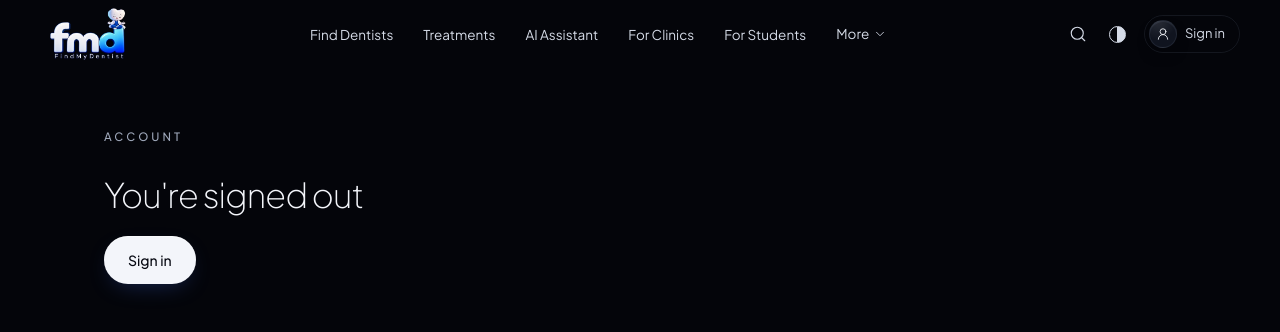
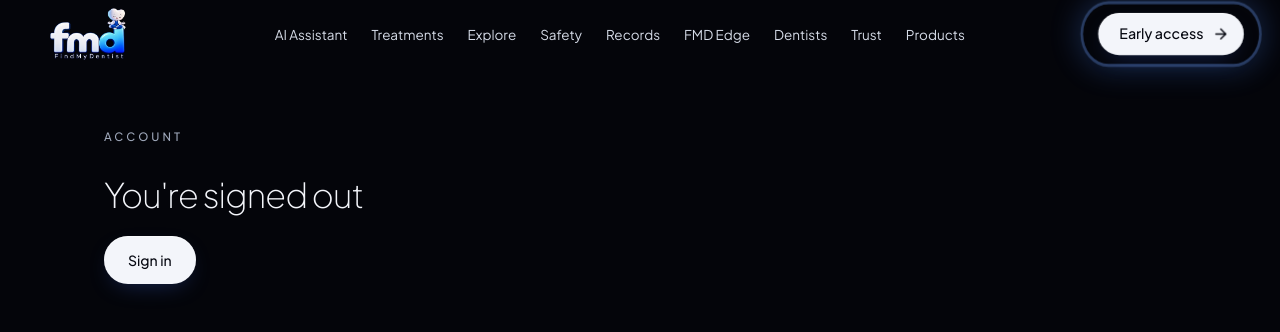
Before and after one commit to Garv1105/FindMyDentist-fmd-ai-, a Next.js app in the folder web/: page /account in a window 1280 px wide. Shown: the top 332 px of the page. Built offline with nearby package versions, Linux system fonts and the light colour scheme.

Commit message:
some fixes

```diff
--- a/web/src/app/globals.css
+++ b/web/src/app/globals.css
@@ -1173,3 +1173,42 @@ html.theme-anim *::after {
 @media (prefers-reduced-motion: reduce) {
   .mascot-float { animation: none; }
 }
+
+/* the navbar's "Early access" call to action: every 3s a quick double beat (scale up and back) with a blue ring that
+   flashes outwards, so it reads as "press me"; the arrow pushes forward on each beat. Still on hover, and for anyone
+   who prefers reduced motion */
+@keyframes cta-beat {
+  0%, 62%, 100% { transform: scale(1); }
+  70% { transform: scale(1.09); }
+  76% { transform: scale(0.98); }
+  84% { transform: scale(1.06); }
+  92% { transform: scale(1); }
+}
+@keyframes cta-ring {
+  0%, 62% { opacity: 0; transform: scale(1); }
+  70% { opacity: 1; transform: scale(1); }
+  100% { opacity: 0; transform: scale(1.35, 1.7); }
+}
+@keyframes cta-arrow {
+  0%, 62%, 100% { transform: translateX(0); }
+  72%, 86% { transform: translateX(4px); }
+  79% { transform: translateX(0); }
+}
+/* the ring is its own layer behind the button, so the button keeps its own shadow */
+.cta-pulse { position: relative; isolation: isolate; animation: cta-beat 3s ease-in-out infinite; }
+.cta-pulse::before {
+  content: "";
+  position: absolute;
+  inset: 0;
+  z-index: -1;
+  border-radius: inherit;
+  box-shadow: 0 0 0 2px rgb(110 160 255 / 0.85), 0 0 22px 4px rgb(80 140 255 / 0.6);
+  opacity: 0;
+  pointer-events: none;
+  animation: cta-ring 3s ease-out infinite;
+}
+.cta-pulse .cta-arrow { animation: cta-arrow 3s ease-in-out infinite; }
+.cta-pulse:hover, .cta-pulse:hover::before, .cta-pulse:hover .cta-arrow { animation-play-state: paused; }
+@media (prefers-reduced-motion: reduce) {
+  .cta-pulse, .cta-pulse::before, .cta-pulse .cta-arrow { animation: none; }
+}
--- a/web/src/components/nav/Navbar.tsx
+++ b/web/src/components/nav/Navbar.tsx
@@ -1,28 +1,9 @@
 "use client";
 
-import { AnimatePresence, motion } from "motion/react";
-import { ChevronDown, Menu, Search, UserRound, X } from "lucide-react";
 import { useEffect, useState } from "react";
+import { ArrowRight, Menu, X } from "lucide-react";
 import Image from "next/image";
 import Link from "next/link";
-import { useMe } from "@/lib/me";
-import ThemeSwitcher from "./ThemeSwitcher";
-
-const LINKS = [
-  { label: "Find Dentists", href: "/#dentists" },
-  { label: "Treatments", href: "/#treatments" },
-  { label: "AI Assistant", href: "/#assistant" },
-  { label: "For Clinics", href: "/clinic" },
-  { label: "For Students", href: "/#students" },
-];
-const MORE = [
-  { label: "Explore", href: "/explore" },
-  { label: "My Appointments", href: "/appointments" },
-  { label: "Dental Records", href: "/records" },
-  { label: "FMD Edge", href: "/#concierge" },
-  { label: "Jobs", href: "/jobs" },
-  { label: "Help", href: "/help" },
-];
 
 /** The brand mark: public/logo.png (fmd + the meditating mascot + FindMyDentist), trimmed to public/img/logo-fmd.webp */
 export function Logo() {
@@ -33,12 +14,24 @@ export function Logo() {
   );
 }
 
+// the homepage's sections, in the order they appear on the page
+const LINKS = [
+  { label: "AI Assistant", href: "/#assistant" },
+  { label: "Treatments", href: "/#treatments" },
+  { label: "Explore", href: "/#explore" },
+  { label: "Safety", href: "/#safety" },
+  { label: "Records", href: "/#records" },
+  { label: "FMD Edge", href: "/#concierge" },
+  { label: "Dentists", href: "/#dentists" },
+  { label: "Trust", href: "/#trust" },
+  { label: "Products", href: "/#products" },
+];
+
+/** The site bar: the logo, the homepage's sections in page order, and the early-access waitlist. Below xl the sections
+ *  fold into a menu. */
 export default function Navbar() {
   const [scrolled, setScrolled] = useState(false);
-  const [mobile, setMobile] = useState(false);
-  const [more, setMore] = useState(false);
-  const me = useMe();
-  const account = me ? { href: "/account", label: me.name.split(" ")[0] } : { href: "/signin", label: "Sign in" };
+  const [open, setOpen] = useState(false);
 
   useEffect(() => {
     const on = () => setScrolled(window.scrollY > 24);
@@ -51,120 +44,52 @@ export default function Navbar() {
     <header className="fixed inset-x-0 top-0 z-40">
       <div
         className={`border-b transition-all duration-700 ${
-          scrolled
+          scrolled || open
             ? "border-line bg-[color-mix(in_srgb,var(--background)_72%,transparent)] backdrop-blur-xl"
             : "border-transparent"
         }`}
       >
-        <nav className="mx-auto flex h-[68px] max-w-[1320px] items-center gap-6 px-4 sm:px-6 lg:px-10">
+        <nav className="mx-auto flex h-[68px] max-w-[1320px] items-center justify-between gap-4 px-4 sm:px-6 lg:px-10">
           <Logo />
-
-          <ul className="mx-auto hidden items-center gap-0.5 xl:flex">
+          <ul className="hidden items-center xl:flex">
             {LINKS.map((l) => (
-              <li key={l.label}>
-                <a href={l.href} className="whitespace-nowrap rounded-full px-3.5 py-2 text-[13.5px] text-ink-2 transition-colors hover:text-ink">
+              <li key={l.href}>
+                <a href={l.href} className="whitespace-nowrap rounded-full px-3 py-2 text-[13.5px] text-ink-2 transition-colors hover:text-ink">
                   {l.label}
                 </a>
               </li>
             ))}
-            <li className="relative" onMouseLeave={() => setMore(false)}>
-              <button
-                onClick={() => setMore((m) => !m)}
-                onMouseEnter={() => setMore(true)}
-                aria-expanded={more}
-                className="flex items-center gap-1 rounded-full px-3.5 py-2 text-[13.5px] text-ink-2 transition-colors hover:text-ink"
-              >
-                More <ChevronDown className={`size-3.5 transition-transform duration-300 ${more ? "rotate-180" : ""}`} strokeWidth={1.5} />
-              </button>
-              <AnimatePresence>
-                {more && (
-                  <motion.ul
-                    initial={{ opacity: 0, y: -4 }}
-                    animate={{ opacity: 1, y: 0 }}
-                    exit={{ opacity: 0, y: -4 }}
-                    transition={{ duration: 0.25 }}
-                    className="glass absolute left-1/2 top-11 w-48 -translate-x-1/2 rounded-2xl p-1.5"
-                    style={{ backgroundColor: "var(--surface)" }}
-                  >
-                    {MORE.map((m) => (
-                      <li key={m.label}>
-                        <a href={m.href} className="block rounded-xl px-3 py-2 text-[13px] text-ink-2 hover:bg-[var(--accent-soft)] hover:text-ink">
-                          {m.label}
-                        </a>
-                      </li>
-                    ))}
-                  </motion.ul>
-                )}
-              </AnimatePresence>
-            </li>
           </ul>
-
-          <div className="ml-auto flex shrink-0 items-center gap-1 xl:ml-0">
-            <Link href="/#dentists" aria-label="Find dentists" className="hidden size-9 place-items-center rounded-full text-ink-2 transition-colors hover:text-ink sm:grid">
-              <Search className="size-[18px]" strokeWidth={1.5} />
-            </Link>
-            <ThemeSwitcher />
+          <div className="flex items-center gap-2">
             <Link
-              href={account.href}
-              aria-label={me ? "Your account" : "Sign in"}
-              className="ml-1 hidden items-center gap-2 whitespace-nowrap rounded-full border border-line py-1 pl-1 pr-3.5 text-[13px] text-ink-2 transition-colors hover:border-line-strong hover:text-ink sm:flex"
+              href="/#coming-soon"
+              onClick={() => setOpen(false)}
+              className="btn-primary cta-pulse h-10 gap-1.5 whitespace-nowrap pl-5 pr-4 text-[13.5px]"
             >
-              <span className="icon-tile size-7 !rounded-full">
-                <UserRound className="size-3.5" strokeWidth={1.5} />
-              </span>
-              {account.label}
+              Early access <ArrowRight className="cta-arrow size-4" strokeWidth={2} />
             </Link>
             <button
-              aria-label="Open menu"
-              onClick={() => setMobile(true)}
-              className="grid size-9 place-items-center rounded-full text-ink-2 xl:hidden"
+              aria-label={open ? "Close menu" : "Open menu"}
+              aria-expanded={open}
+              onClick={() => setOpen((o) => !o)}
+              className="grid size-10 place-items-center rounded-full text-ink-2 hover:text-ink xl:hidden"
             >
-              <Menu className="size-5" strokeWidth={1.5} />
+              {open ? <X className="size-5" strokeWidth={1.5} /> : <Menu className="size-5" strokeWidth={1.5} />}
             </button>
           </div>
         </nav>
+        {open && (
+          <ul className="mx-auto max-w-[1320px] px-4 pb-4 sm:px-6 xl:hidden">
+            {LINKS.map((l) => (
+              <li key={l.href}>
+                <a href={l.href} onClick={() => setOpen(false)} className="block border-b border-line py-3 text-[17px] text-ink">
+                  {l.label}
+                </a>
+              </li>
+            ))}
+          </ul>
+        )}
       </div>
-
-      <AnimatePresence>
-        {mobile && (
-          <motion.div
-            initial={{ opacity: 0 }}
-            animate={{ opacity: 1 }}
-            exit={{ opacity: 0 }}
-            className="fixed inset-0 z-50 bg-[color-mix(in_srgb,var(--background)_88%,transparent)] backdrop-blur-2xl xl:hidden"
-          >
-            <div className="flex h-[68px] items-center justify-between px-4 sm:px-6">
-              <Logo />
-              <button aria-label="Close menu" onClick={() => setMobile(false)} className="grid size-9 place-items-center text-ink-2">
-                <X className="size-5" strokeWidth={1.5} />
-              </button>
-            </div>
-            <ul className="px-6 pt-6">
-              {[...LINKS, ...MORE].map((l, i) => (
-                <motion.li
-                  key={l.label}
-                  initial={{ opacity: 0, y: 8 }}
-                  animate={{ opacity: 1, y: 0 }}
-                  transition={{ delay: 0.04 * i, duration: 0.5, ease: [0.16, 1, 0.3, 1] }}
-                >
-                  <a
-                    href={l.href}
-                    onClick={() => setMobile(false)}
-                    className="block border-b border-line py-4 text-[22px] font-light tracking-[-0.02em] text-ink"
-                  >
-                    {l.label}
-                  </a>
-                </motion.li>
-              ))}
-            </ul>
-            <div className="px-6 pt-8">
-              <Link href={account.href} onClick={() => setMobile(false)} className="btn-primary h-12 w-full text-sm">
-                {me ? "Your account" : "Sign in"}
-              </Link>
-            </div>
-          </motion.div>
-        )}
-      </AnimatePresence>
     </header>
   );
 }
--- a/web/src/components/sections/AiFeatures.tsx
+++ b/web/src/components/sections/AiFeatures.tsx
@@ -3,8 +3,7 @@
 import { motion, useReducedMotion } from "motion/react";
 import { ArrowRight, BookOpenText, Compass, FileSearch, Route, Sparkles, Stethoscope, UserRound } from "lucide-react";
 import MascotArt from "@/components/MascotArt";
-import Image from "next/image";
-import { openAssistant } from "../hero/Assistant";
+import { askInHero } from "../hero/Assistant";
 import { Container, MOTION, Reveal } from "../ui";
 import { Atmosphere } from "./LowerWorld";
 
@@ -173,7 +172,7 @@ export default function AiFeatures() {
         </div>
 
         <Reveal delay={0.2} className="mt-12 flex flex-col items-center gap-4 sm:flex-row sm:justify-center xl:mt-8">
-          <button onClick={() => openAssistant()} className="btn-primary group h-12 px-6 text-[14px]">
+          <button onClick={() => askInHero()} className="btn-primary group h-12 px-6 text-[14px]">
             <Sparkles className="size-4" strokeWidth={1.5} /> Explore AI features <ArrowRight className="arrow-nudge size-4" strokeWidth={1.75} />
           </button>
           <p className="text-[12.5px] text-ink-4">English · हिन्दी · ಕನ್ನಡ · తెలుగు · தமிழ்</p>
--- a/web/src/components/sections/Footer.tsx
+++ b/web/src/components/sections/Footer.tsx
@@ -45,9 +45,9 @@ export default function Footer() {
           </p>
         </div>
         {/* the maker's credit: quiet, last thing on the page */}
-        <p className="mt-8 text-center text-[13px] tracking-[0.04em] text-ink-3">
+        {/* <p className="mt-8 text-center text-[13px] tracking-[0.04em] text-ink-3">
           Made by <span className="font-medium text-ink-2">Garv Kumar Agarwal</span>
-        </p>
+        </p> */}
       </Container>
     </footer>
   );
--- a/web/src/components/sections/Journey.tsx
+++ b/web/src/components/sections/Journey.tsx
@@ -1,7 +1,7 @@
 "use client";
 
 import { AnimatePresence, motion, useInView, useReducedMotion } from "motion/react";
-import { ArrowRight, BadgeCheck, EyeOff, History, LockKeyhole, Pause, Play, Scale, ShieldCheck } from "lucide-react";
+import { BadgeCheck, EyeOff, History, LockKeyhole, Pause, Play, Scale, ShieldCheck } from "lucide-react";
 import MascotArt from "@/components/MascotArt";
 import { useEffect, useRef, useState, type KeyboardEvent } from "react";
 import { Container, Reveal } from "../ui";
@@ -15,8 +15,6 @@ const STEPS = [
     eyebrow: "AI safety protocols",
     heading: "Strict clinical boundaries for FMD AI.",
     body: "Our AI is engineered with hardcoded guardrails. It provides plain-language education and next steps, but it never diagnoses, prescribes, or replaces a verified dentist.",
-    cta: "Read AI Disclaimer",
-    href: "/help",
     img: "/img/mascots/mascot-trust-1024.webp",
   },
   {
@@ -26,8 +24,6 @@ const STEPS = [
     eyebrow: "Doctor authentication",
     heading: "Primary-source credential verification.",
     body: "Every dentist on FMD undergoes rigorous manual and technical checks. We verify state dental council registrations and clinical qualifications before issuing the Verified badge.",
-    cta: "How Verification Works",
-    href: "/help",
     img: "/img/mascots/mascot-scholar-1024.webp",
   },
   {
@@ -37,8 +33,6 @@ const STEPS = [
     eyebrow: "Search integrity",
     heading: "Algorithmic transparency in search.",
     body: "Our ranking algorithm prioritizes verified status, clinical rating, distance, and live availability. Sponsored placements are strictly capped and explicitly labeled. You cannot buy organic rank.",
-    cta: "View Search Policy",
-    href: "#dentists",
     img: "/img/mascots/mascot-guide-1024.webp",
   },
   {
@@ -48,8 +42,6 @@ const STEPS = [
     eyebrow: "Data architecture",
     heading: "Zero-trust architecture for patient data.",
     body: "Your Private Vault uses explicit, revokable sharing. You grant temporary, encrypted access to a specific verified dentist for a specific timeframe. You retain ultimate control.",
-    cta: "Explore Private Vault",
-    href: "#records",
     img: "/img/mascots/mascot-vault-1024.webp",
   },
   {
@@ -59,8 +51,6 @@ const STEPS = [
     eyebrow: "System transparency",
     heading: "Patient-visible cryptographic audit trails.",
     body: "Transparency isn't just a policy; it's a feature. Your account includes a real-time history showing exactly who accessed your reports, X-rays, or prescriptions, and precisely when.",
-    cta: "View Privacy Promise",
-    href: "/records",
     img: "/img/mascots/mascot-laptop-1024.webp",
   },
   {
@@ -70,8 +60,6 @@ const STEPS = [
     eyebrow: "Privacy compliance",
     heading: "Clinical-grade data sanitization.",
     body: "We enforce strict data sanitization protocols. No identifiable patient cases are ever used, displayed, or fed into AI models without documented consent and rigorous clinical review.",
-    cta: "Read Security Specs",
-    href: "/help",
     img: "/img/mascots/mascot-trust-1024.webp",
   },
 ];
@@ -145,7 +133,7 @@ export default function Journey() {
   };
 
   return (
-    <section className="relative isolate pt-28 sm:pt-40">
+    <section id="safety" className="relative isolate scroll-mt-24 pt-28 sm:pt-40">
       <Atmosphere scene="journey" />
       <Container>
         <Reveal className="max-w-3xl">
@@ -315,12 +303,6 @@ export default function Journey() {
                   <p className="max-w-lg text-[14px] leading-relaxed text-slate-400">{step.body}</p>
                 </motion.div>
               </AnimatePresence>
-              <a
-                href={step.href}
-                className="group mt-6 inline-flex shrink-0 items-center gap-2 whitespace-nowrap rounded-full border border-blue-500 bg-blue-500/10 px-6 py-3 text-[14px] font-medium text-blue-400 transition-colors hover:bg-blue-500/20 focus-visible:outline-none focus-visible:ring-2 focus-visible:ring-[#60A5FA] focus-visible:ring-offset-2 focus-visible:ring-offset-[#0B101E] md:mt-0"
-              >
-                {step.cta} <ArrowRight className="arrow-nudge size-4" strokeWidth={1.75} />
-              </a>
             </div>
           </div>
         </div>
--- a/web/src/components/sections/Products.tsx
+++ b/web/src/components/sections/Products.tsx
@@ -359,7 +359,7 @@ function Nexus() {
 export default function Products() {
   const cinematic = useSyncExternalStore(subscribeLg, () => matchMedia(LG_MOTION).matches, () => false);
   return (
-    <section className="relative isolate pt-28 sm:pt-40">
+    <section id="products" className="relative isolate scroll-mt-24 pt-28 sm:pt-40">
       <Atmosphere scene="os" />
       {cinematic ? <Nexus /> : <Bento />}
       <Container>
--- a/web/src/components/sections/Trust.tsx
+++ b/web/src/components/sections/Trust.tsx
@@ -38,7 +38,7 @@ export default function Trust() {
   const reduced = useReducedMotion();
 
   return (
-    <section className="relative isolate overflow-x-clip pt-28 sm:pt-40">
+    <section id="trust" className="relative isolate scroll-mt-24 overflow-x-clip pt-28 sm:pt-40">
       <Atmosphere scene="trust" />
       <Container>
         <div className="relative">
--- a/web/src/lib/site.ts
+++ b/web/src/lib/site.ts
@@ -1,6 +1,6 @@
 /** The public site: its address and how it describes itself to search engines and social networks. */
 export const SITE = {
-  url: "https://findmydentist.io",
+  url: "https://www.findmydentist.io", // the live address: Vercel redirects the bare domain here
   name: "FindMyDentist",
   short: "FMD",
   tagline: "Find the right dentist, guided by AI",
@@ -10,6 +10,7 @@ export const SITE = {
   keywords: [
     "dentist near me",
     "find a dentist",
+    "find my dentist",
     "best dentist",
     "dental clinic near me",
     "verified dentists",
```
Also changed, not shown: web/src/components/hero/Assistant.tsx (+28 -0 lines), web/src/components/hero/Hero.tsx (+30 -0 lines), web/src/components/sections/Explore.tsx (+8 -17 lines), web/src/components/sections/Walkthrough.tsx (+10 -5 lines).
